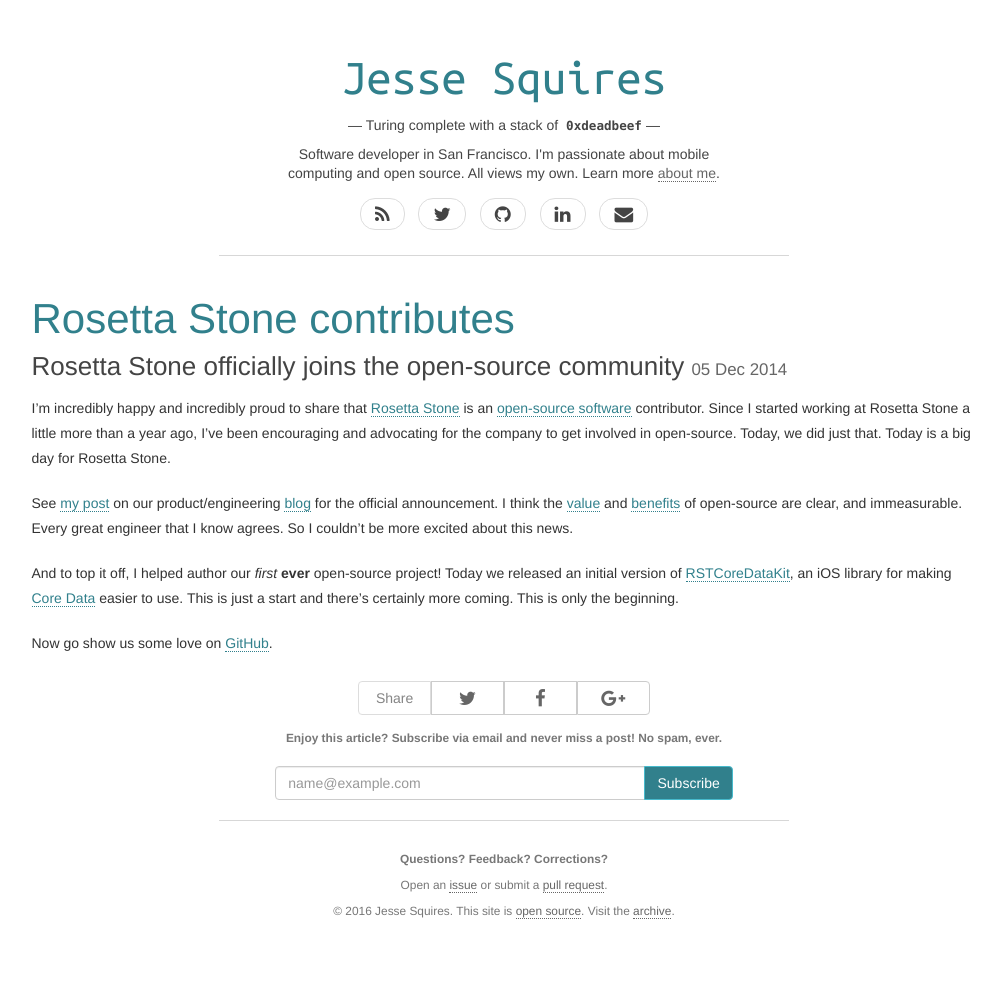
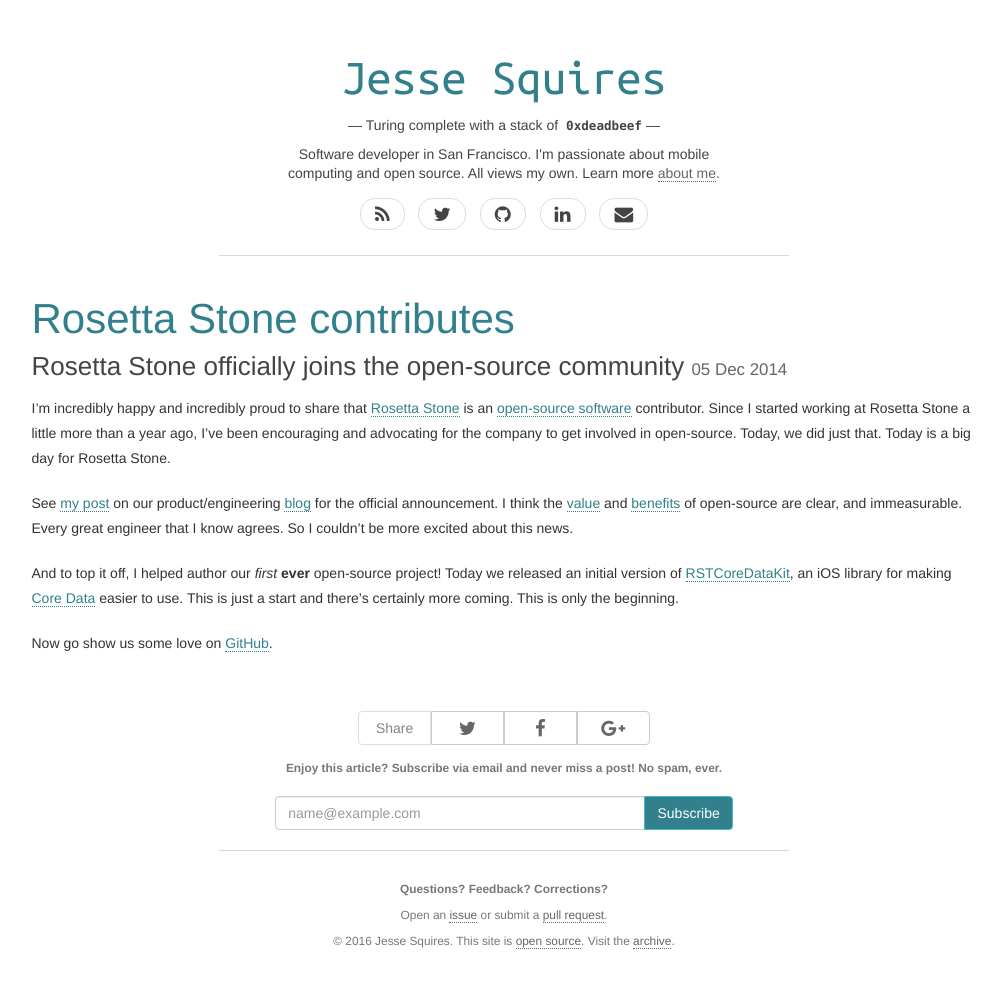
Before and after one commit to jessesquires/jessesquires.com, a Jekyll site: the page built from _posts/2014-12-05-rosetta-stone-contributes.md, in a window 1280 px wide. Shown: the whole page, without its empty margins (136-1137 px from the left). Built offline with Jekyll 4.4.1, drawn with Linux system fonts in a browser that asks for light colours; before the commit the page ends 969 px from its top, so only the background shows below that.

Commit message:
css tweaks

```diff
--- a/css/style.css
+++ b/css/style.css
@@ -162,7 +162,7 @@
 }
 
 .sharing {
-   margin: 2rem 0.5rem 0.5rem 0.5rem;
+   margin: 5rem 0.5rem 0.5rem 0.5rem;
 }
 
 .footnotes ul {
```
